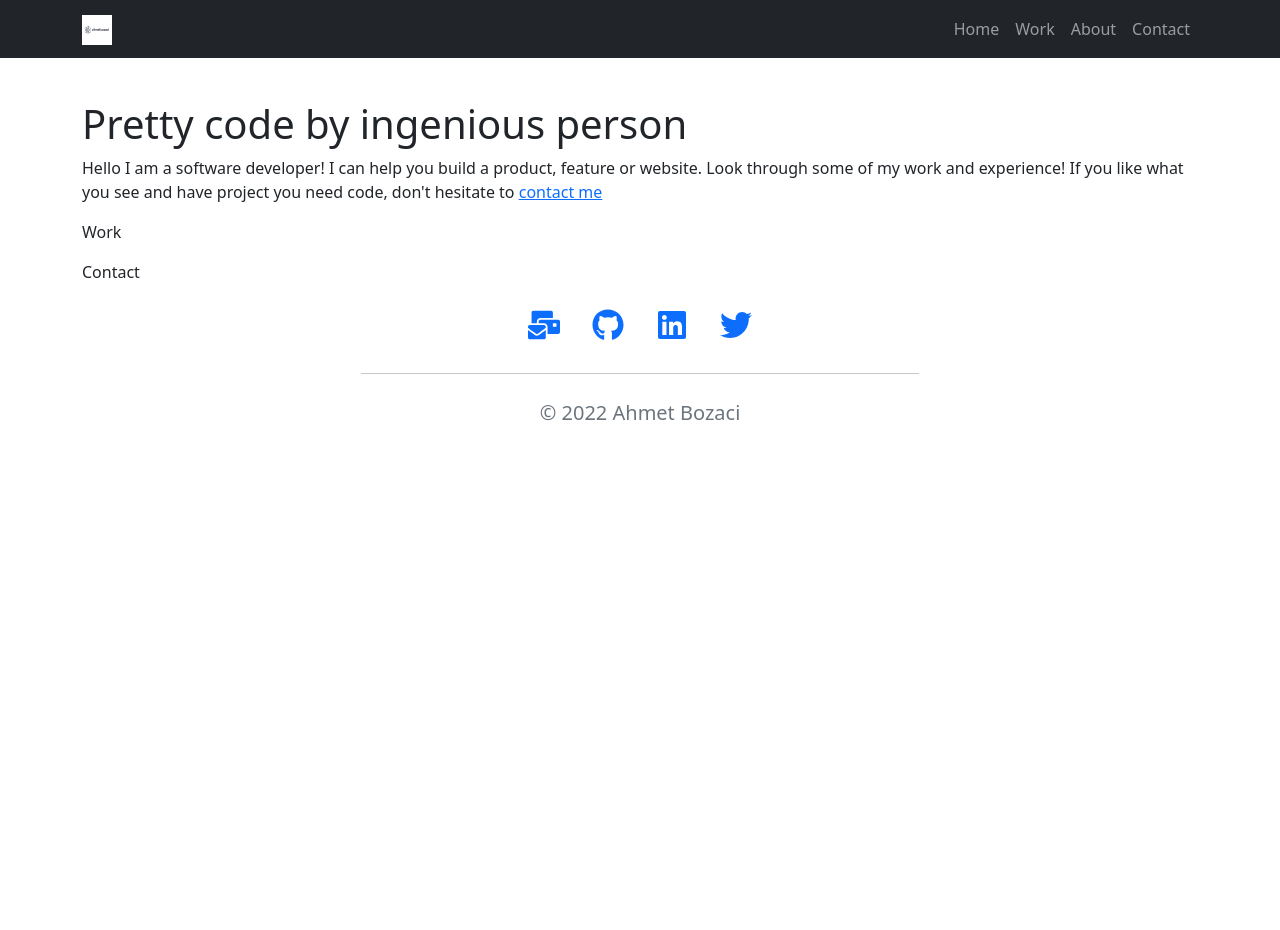
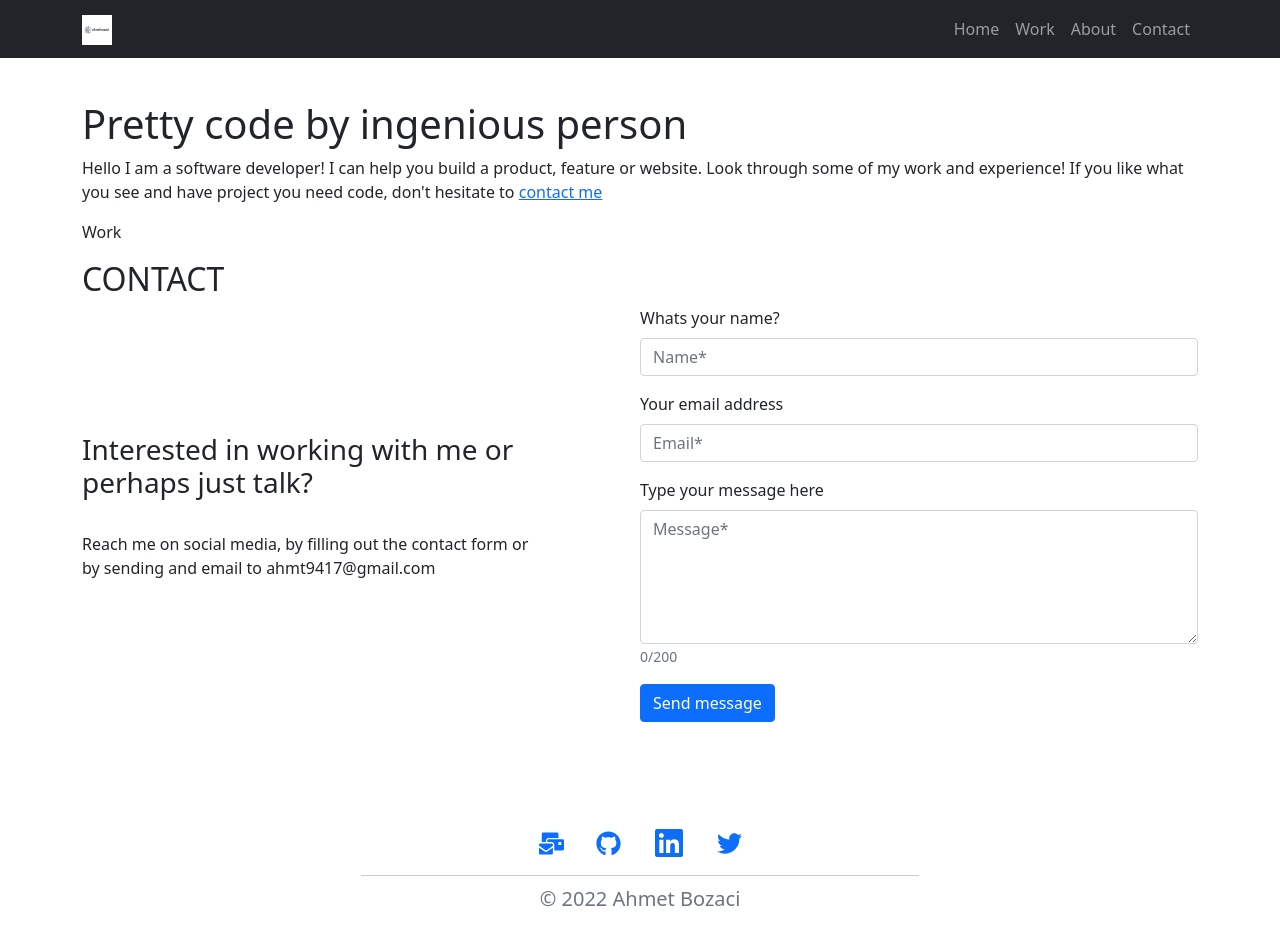
Before and after one commit to ahmetbozaci/portfolio, a React (Create React App) app: page / in a window 1280 px wide. Before the commit the page ends 800 px from the top, so only its background shows below. Built offline with nearby package versions, Linux system fonts and the light colour scheme.

Commit message:
Update contact page

```diff
--- a/src/components/Contact.js
+++ b/src/components/Contact.js
@@ -1,7 +1,31 @@
+/** @format */
+
+import ContactForm from './ContactForm';
+
 const Contact = () => (
-  <p id="contact">
-    Contact
-  </p>
+  <div className="pb-5">
+    <h2>CONTACT</h2>
+    <div
+      id="contact"
+      className="d-lg-flex justify-content-between m-sm-auto"
+    >
+      <div className="align-self-center">
+        <h3 className="text-line py-4">
+          Interested in working with me or
+          <br />
+          perhaps just talk?
+        </h3>
+        <p className="pb-4">
+          Reach me on social media, by filling out the contact form or
+          <br />
+          by sending and email to
+          <span> ahmt9417@gmail.com</span>
+        </p>
+      </div>
+
+      <ContactForm />
+    </div>
+  </div>
 );
 
 export default Contact;
--- /dev/null
+++ b/src/components/ContactForm.js
@@ -0,0 +1,32 @@
+import { Form, Button } from 'react-bootstrap';
+
+const ContactForm = () => (
+  <Form className="w-50">
+    <Form.Group className="mb-3" controlId="formBasicName">
+      <Form.Label>Whats your name?</Form.Label>
+      <Form.Control type="text" placeholder="Name*" />
+    </Form.Group>
+
+    <Form.Group className="mb-3" controlId="formBasicEmail">
+      <Form.Label>Your email address</Form.Label>
+      <Form.Control type="email" placeholder="Email*" />
+    </Form.Group>
+
+    <Form.Group className="mb-3" controlId="formBasicEmail">
+      <Form.Label>Type your message here</Form.Label>
+      <Form.Control
+        as="textarea"
+        rows="5"
+        maxLength="200"
+        placeholder="Message*"
+      />
+      <Form.Text className="text-muted">0/200</Form.Text>
+    </Form.Group>
+    <div className="">
+      <Button variant="primary" type="submit">
+        Send message
+      </Button>
+    </div>
+  </Form>
+);
+export default ContactForm;
--- a/src/components/Footer.js
+++ b/src/components/Footer.js
@@ -5,14 +5,14 @@ import { Nav } from 'react-bootstrap';
 import './Footer.css';
 
 const Footer = () => (
-  <div className="text-center lead">
+  <div className="text-center lead mt-5">
     <Nav className="justify-content-center">
-      <Nav.Link href="mailto:ahmt9417@gmail.com"><FaMailBulk size={32} /></Nav.Link>
-      <Nav.Link href="https://github.com/ahmetbozaci"><FaGithub size={32} /></Nav.Link>
+      <Nav.Link href="mailto:ahmt9417@gmail.com"><FaMailBulk size={25} /></Nav.Link>
+      <Nav.Link href="https://github.com/ahmetbozaci"><FaGithub size={25} /></Nav.Link>
       <Nav.Link href="https://www.linkedin.com/in/ahmetbozaci/" className="px-3"><FaLinkedin size={32} /></Nav.Link>
-      <Nav.Link href="https://twitter.com/ahmtbozaci"><FaTwitter size={32} /></Nav.Link>
+      <Nav.Link href="https://twitter.com/ahmtbozaci"><FaTwitter size={25} /></Nav.Link>
     </Nav>
-    <hr className="w-50 m-auto my-4" />
+    <hr className="w-50 m-auto my-2" />
     <p className="text-muted">&copy; 2022 Ahmet Bozaci</p>
   </div>
 );
```
